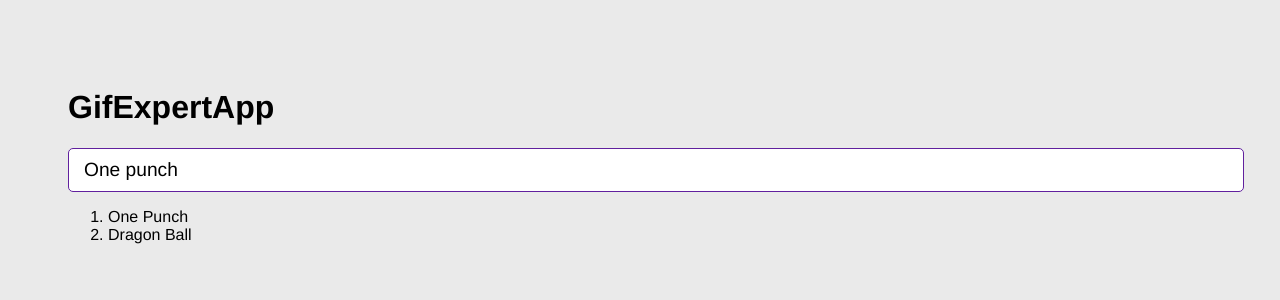
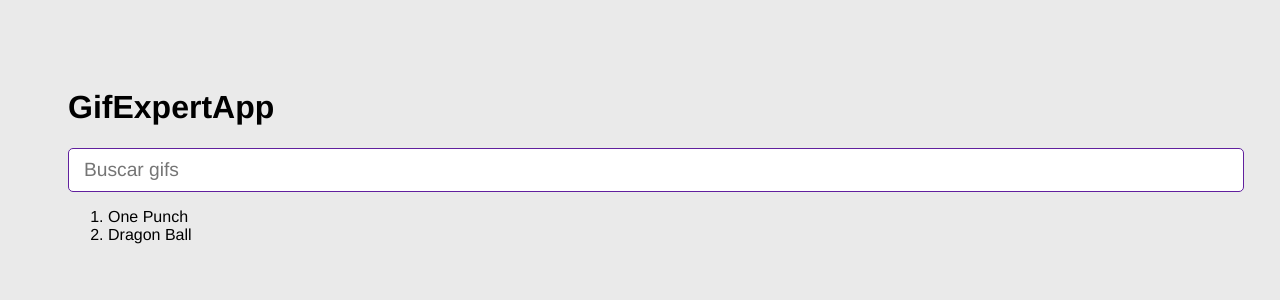
Before and after one commit to DevRubio/React-De-cero-a-experto---Hooks-y-MERN, a React (Vite) app in the folder gif-expert-app/: page / in a window 1280 px wide. Shown: the top 300 px of the page. Built offline with nearby package versions, Linux system fonts and the light colour scheme.

Commit message:
(UPDATE) Se borra valor por defecto del componente AddCategory

```diff
--- a/gif-expert-app/src/components/AddCategory.jsx
+++ b/gif-expert-app/src/components/AddCategory.jsx
@@ -3,7 +3,7 @@ import { useState } from 'react'
 
 export const AddCategory = ({onNewCategory}) => {
 
-    const [inputValue, setInputValue] = useState('One punch')
+    const [inputValue, setInputValue] = useState('')
 
     const onInputChange = (event)=>{
         setInputValue(event.target.value)
```
